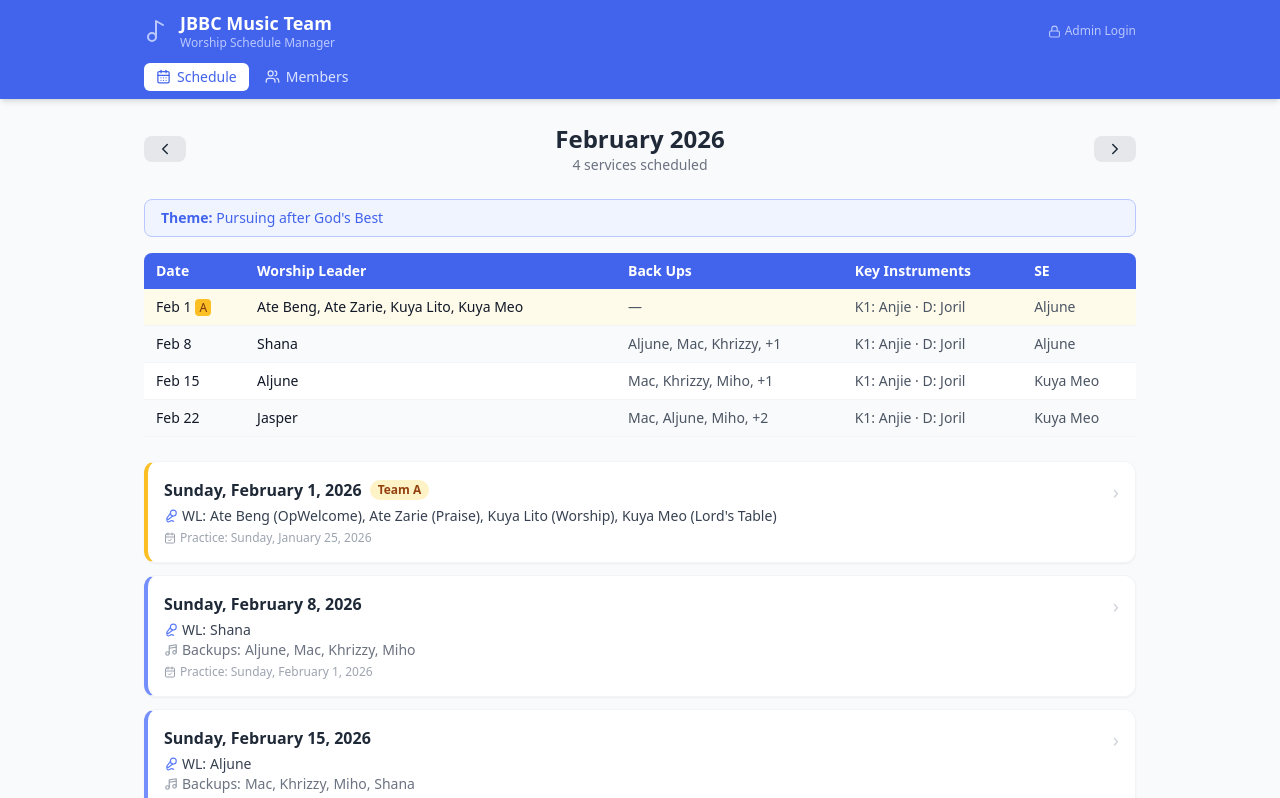
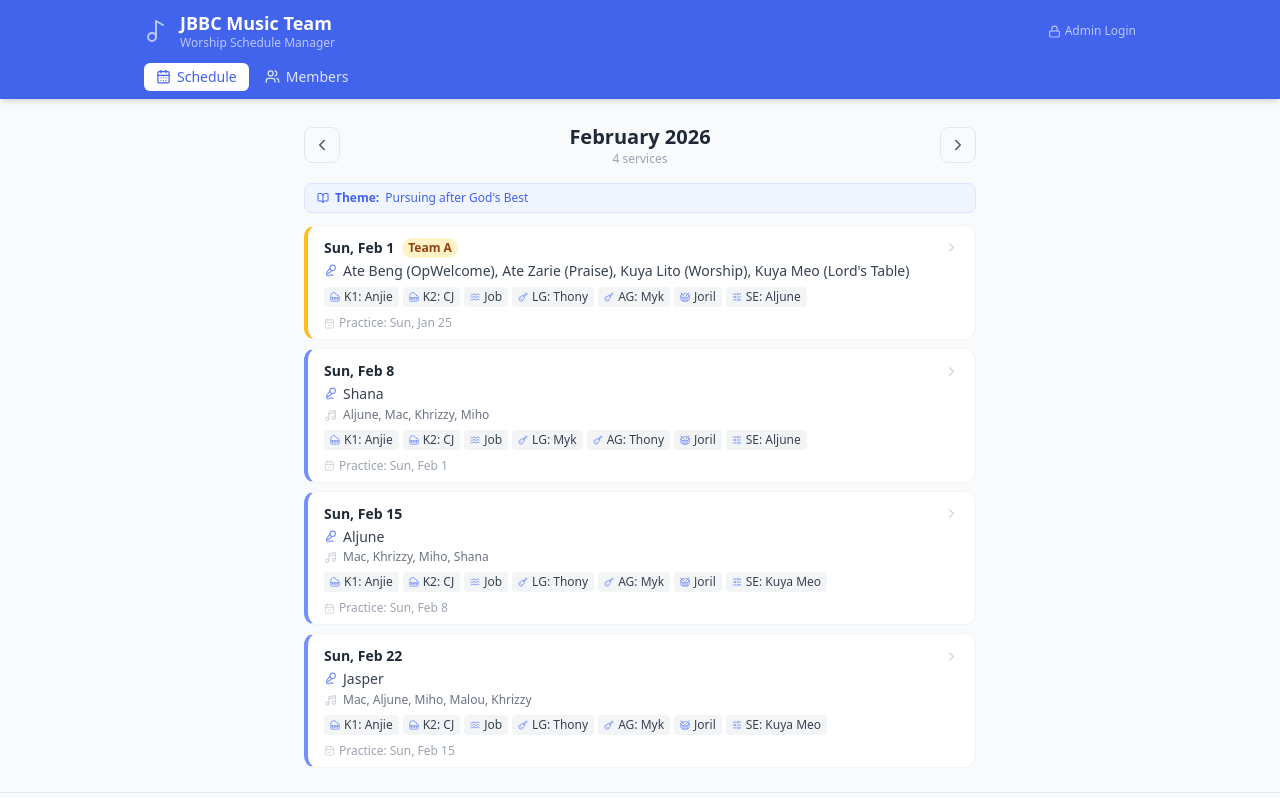
Before and after one commit to mlparaiso/jbbc, a React (Vite) app: page / in a window 1280 px wide. Shown: the top 798 px of the page. Built offline with nearby package versions, Linux system fonts and the light colour scheme.

Commit message:
Compact schedule page with instrument icons as pills

```diff
--- a/src/pages/SchedulePage.jsx
+++ b/src/pages/SchedulePage.jsx
@@ -1,21 +1,30 @@
 import { useState } from 'react';
 import { useNavigate } from 'react-router-dom';
 import { useApp } from '../context/AppContext';
-import { Mic2, Music4, CalendarCheck, ChevronLeft, ChevronRight, CalendarDays, Plus } from 'lucide-react';
+import {
+  Mic2, Music4, CalendarCheck, ChevronLeft, ChevronRight,
+  CalendarDays, Plus, ChevronRight as ArrowRight,
+  Piano, Guitar, Waves, Drum, SlidersHorizontal, BookOpen
+} from 'lucide-react';
 
 const MONTHS = [
   'January','February','March','April','May','June',
   'July','August','September','October','November','December'
 ];
 
-function formatDate(dateStr) {
+function shortDate(dateStr) {
   const d = new Date(dateStr + 'T00:00:00');
-  return d.toLocaleDateString('en-PH', { weekday: 'long', year: 'numeric', month: 'long', day: 'numeric' });
+  return d.toLocaleDateString('en-PH', { weekday: 'short', month: 'short', day: 'numeric' });
 }
 
-function shortDate(dateStr) {
-  const d = new Date(dateStr + 'T00:00:00');
-  return d.toLocaleDateString('en-PH', { month: 'short', day: 'numeric' });
+function InstrumentPill({ icon, name }) {
+  if (!name) return null;
+  return (
+    <span className="inline-flex items-center gap-1 bg-gray-100 text-gray-700 rounded px-1.5 py-0.5 text-xs">
+      <span className="text-primary-400">{icon}</span>
+      {name}
+    </span>
+  );
 }
 
 export default function SchedulePage() {
@@ -26,6 +35,10 @@ export default function SchedulePage() {
   const [year, setYear] = useState(now.getFullYear());
   const [month, setMonth] = useState(now.getMonth() + 1);
 
+  const MIN_YEAR = 2026;
+  const MIN_MONTH = 1;
+  const atMin = year === MIN_YEAR && month === MIN_MONTH;
+
   const monthLineups = lineups
     .filter((l) => {
       const d = new Date(l.date + 'T00:00:00');
@@ -33,11 +46,8 @@ export default function SchedulePage() {
     })
     .sort((a, b) => a.date.localeCompare(b.date));
 
-  const MIN_YEAR = 2026;
-  const MIN_MONTH = 1;
-
   const prevMonth = () => {
-    if (year === MIN_YEAR && month === MIN_MONTH) return; // don't go before Jan 2026
+    if (atMin) return;
     if (month === 1) { setMonth(12); setYear(y => y - 1); }
     else setMonth(m => m - 1);
   };
@@ -47,90 +57,32 @@ export default function SchedulePage() {
   };
 
   return (
-    <div>
+    <div className="max-w-2xl mx-auto">
       {/* Month Navigation */}
-      <div className="flex items-center justify-between mb-6">
-          <button onClick={prevMonth} className={`btn-secondary px-3 py-1 ${year === MIN_YEAR && month === MIN_MONTH ? 'opacity-30 cursor-not-allowed' : ''}`}><ChevronLeft size={18} /></button>
+      <div className="flex items-center justify-between mb-4">
+        <button onClick={prevMonth} className={`p-2 rounded-lg border border-gray-200 text-gray-600 hover:bg-gray-50 transition-colors ${atMin ? 'opacity-30 cursor-not-allowed' : ''}`}>
+          <ChevronLeft size={18} />
+        </button>
         <div className="text-center">
-          <h2 className="text-2xl font-bold text-gray-800">{MONTHS[month - 1]} {year}</h2>
-          <p className="text-sm text-gray-500">{monthLineups.length} service{monthLineups.length !== 1 ? 's' : ''} scheduled</p>
+          <h2 className="text-xl font-bold text-gray-800">{MONTHS[month - 1]} {year}</h2>
+          <p className="text-xs text-gray-400">{monthLineups.length} service{monthLineups.length !== 1 ? 's' : ''}</p>
         </div>
-          <button onClick={nextMonth} className="btn-secondary px-3 py-1"><ChevronRight size={18} /></button>
+        <button onClick={nextMonth} className="p-2 rounded-lg border border-gray-200 text-gray-600 hover:bg-gray-50 transition-colors">
+          <ChevronRight size={18} />
+        </button>
       </div>
 
-      {/* Monthly theme if present */}
+      {/* Monthly theme */}
       {monthLineups.length > 0 && monthLineups[0].theme && (
-        <div className="mb-4 px-4 py-2 bg-primary-50 border border-primary-200 rounded-lg text-sm text-primary-700">
+        <div className="mb-3 px-3 py-1.5 bg-primary-50 border border-primary-100 rounded-lg text-xs text-primary-700 flex items-center gap-1.5">
+          <BookOpen size={12} />
           <span className="font-semibold">Theme:</span> {monthLineups[0].theme}
         </div>
       )}
 
-      {/* Summary Table */}
+      {/* Lineup list */}
       {monthLineups.length > 0 ? (
-        <div className="overflow-x-auto mb-6">
-          <table className="w-full text-sm border-collapse">
-            <thead>
-              <tr className="bg-primary-700 text-white text-left">
-                <th className="px-3 py-2 rounded-tl-lg">Date</th>
-                <th className="px-3 py-2">Worship Leader</th>
-                <th className="px-3 py-2">Back Ups</th>
-                <th className="px-3 py-2">Key Instruments</th>
-                <th className="px-3 py-2 rounded-tr-lg">SE</th>
-              </tr>
-            </thead>
-            <tbody>
-              {monthLineups.map((lineup, i) => {
-                const wlNames = lineup.worshipLeaders.map(wl => {
-                  const m = getMemberById(wl.memberId);
-                  return m ? m.name : '—';
-                }).join(', ');
-
-                const backupNames = lineup.backUps.slice(0, 3).map(id => {
-                  const m = getMemberById(id);
-                  return m ? m.name : '—';
-                });
-                if (lineup.backUps.length > 3) backupNames.push(`+${lineup.backUps.length - 3}`);
-
-                const se = getMemberById(lineup.soundEngineer);
-                const k1 = lineup.instruments.k1?.map(id => getMemberById(id)?.name).filter(Boolean).join('/') || '—';
-                const drums = lineup.instruments.drums?.map(id => getMemberById(id)?.name).filter(Boolean).join('/') || '—';
-
-                return (
-                  <tr
-                    key={lineup.id}
-                    onClick={() => navigate(`/lineup/${lineup.id}`)}
-                    className={`border-b border-gray-100 cursor-pointer hover:bg-primary-50 transition-colors ${
-                      lineup.isTeamA ? 'bg-amber-50' : i % 2 === 0 ? 'bg-white' : 'bg-gray-50'
-                    }`}
-                  >
-                    <td className="px-3 py-2 font-medium whitespace-nowrap">
-                      {shortDate(lineup.date)}
-                      {lineup.isTeamA && <span className="ml-1 text-xs bg-amber-400 text-amber-900 px-1 rounded">A</span>}
-                    </td>
-                    <td className="px-3 py-2">{wlNames || 'TBA'}</td>
-                    <td className="px-3 py-2 text-gray-600">{backupNames.join(', ') || '—'}</td>
-                    <td className="px-3 py-2 text-gray-600">K1: {k1} · D: {drums}</td>
-                    <td className="px-3 py-2 text-gray-600">{se?.name || '—'}</td>
-                  </tr>
-                );
-              })}
-            </tbody>
-          </table>
-        </div>
-      ) : (
-        <div className="text-center py-16 text-gray-400">
-          <CalendarDays size={48} className="mx-auto mb-3 opacity-40" />
-          <p className="text-lg font-medium">No lineups for this month yet.</p>
-          {isAdmin && (
-            <button onClick={() => navigate('/lineup/new')} className="btn-primary mt-4 flex items-center gap-1.5 mx-auto">
-              <Plus size={16} /> Create First Lineup
-            </button>
-          )}
-        </div>
-      )}
-
-      {/* Lineup Cards */}
-      <div className="space-y-3">
+        <div className="space-y-2">
           {monthLineups.map((lineup) => {
             const wlNames = lineup.worshipLeaders.map(wl => {
               const m = getMemberById(wl.memberId);
@@ -140,51 +92,86 @@ export default function SchedulePage() {
 
             const backupNames = lineup.backUps.map(id => getMemberById(id)?.name).filter(Boolean).join(', ');
 
+            const k1 = lineup.instruments.k1?.map(id => getMemberById(id)?.name).filter(Boolean).join('/') || '';
+            const k2 = lineup.instruments.k2?.map(id => getMemberById(id)?.name).filter(Boolean).join('/') || '';
+            const bass = lineup.instruments.bass?.map(id => getMemberById(id)?.name).filter(Boolean).join('/') || '';
+            const lg = lineup.instruments.leadGuitar?.map(id => getMemberById(id)?.name).filter(Boolean).join('/') || '';
+            const ag = lineup.instruments.acousticGuitar?.map(id => getMemberById(id)?.name).filter(Boolean).join('/') || '';
+            const drums = lineup.instruments.drums?.map(id => getMemberById(id)?.name).filter(Boolean).join('/') || '';
+            const se = getMemberById(lineup.soundEngineer);
+
             return (
               <div
                 key={lineup.id}
                 onClick={() => navigate(`/lineup/${lineup.id}`)}
-              className={`card cursor-pointer hover:shadow-md transition-shadow border-l-4 ${
+                className={`bg-white border border-gray-100 rounded-xl cursor-pointer hover:shadow-sm hover:border-primary-200 transition-all border-l-4 ${
                   lineup.isTeamA ? 'border-l-amber-400' : 'border-l-primary-400'
                 }`}
               >
-              <div className="flex items-start justify-between gap-4">
-                <div className="flex-1 min-w-0">
-                  <div className="flex items-center gap-2 mb-1">
-                    <span className="font-bold text-gray-800">{formatDate(lineup.date)}</span>
+                {/* Top row: date + Team A badge + arrow */}
+                <div className="flex items-center justify-between px-4 pt-3 pb-1">
+                  <div className="flex items-center gap-2">
+                    <span className="font-bold text-gray-800 text-sm">{shortDate(lineup.date)}</span>
                     {lineup.isTeamA && (
-                      <span className="text-xs bg-amber-100 text-amber-800 font-semibold px-2 py-0.5 rounded-full">Team A</span>
+                      <span className="text-xs bg-amber-100 text-amber-800 font-semibold px-1.5 py-0.5 rounded-full">Team A</span>
                     )}
                   </div>
-                  <p className="text-sm text-gray-700 flex items-center gap-1">
-                    <Mic2 size={14} className="text-primary-500 flex-shrink-0" />
-                    <span className="font-medium">WL:</span> {wlNames || 'TBA'}
-                  </p>
+                  <ChevronRight size={15} className="text-gray-300" />
+                </div>
+
+                {/* WL row */}
+                <div className="flex items-start gap-1.5 px-4 pb-1">
+                  <Mic2 size={13} className="text-primary-400 flex-shrink-0 mt-0.5" />
+                  <span className="text-sm text-gray-700 font-medium leading-tight">{wlNames || 'TBA'}</span>
+                </div>
+
+                {/* Backups row */}
                 {backupNames && (
-                    <p className="text-sm text-gray-500 flex items-center gap-1">
-                      <Music4 size={14} className="text-gray-400 flex-shrink-0" />
-                      <span className="font-medium">Backups:</span> {backupNames}
-                    </p>
+                  <div className="flex items-start gap-1.5 px-4 pb-1">
+                    <Music4 size={13} className="text-gray-300 flex-shrink-0 mt-0.5" />
+                    <span className="text-xs text-gray-500 leading-tight">{backupNames}</span>
+                  </div>
                 )}
+
+                {/* Instruments row */}
+                <div className="flex flex-wrap gap-1 px-4 pb-2 pt-1">
+                  {k1 && <InstrumentPill icon={<Piano size={10} />} name={`K1: ${k1}`} />}
+                  {k2 && <InstrumentPill icon={<Piano size={10} />} name={`K2: ${k2}`} />}
+                  {bass && <InstrumentPill icon={<Waves size={10} />} name={bass} />}
+                  {lg && <InstrumentPill icon={<Guitar size={10} />} name={`LG: ${lg}`} />}
+                  {ag && <InstrumentPill icon={<Guitar size={10} />} name={`AG: ${ag}`} />}
+                  {drums && <InstrumentPill icon={<Drum size={10} />} name={drums} />}
+                  {se && <InstrumentPill icon={<SlidersHorizontal size={10} />} name={`SE: ${se.name}`} />}
+                </div>
+
+                {/* Practice date */}
                 {lineup.practiceDate && (
-                    <p className="text-xs text-gray-400 mt-1 flex items-center gap-1">
-                      <CalendarCheck size={12} className="flex-shrink-0" />
-                      Practice: {formatDate(lineup.practiceDate)}
-                    </p>
+                  <div className="flex items-center gap-1 px-4 pb-2">
+                    <CalendarCheck size={11} className="text-gray-300" />
+                    <span className="text-xs text-gray-400">Practice: {shortDate(lineup.practiceDate)}</span>
+                  </div>
                 )}
-                </div>
-                <span className="text-gray-300 text-xl flex-shrink-0">›</span>
-              </div>
               </div>
             );
           })}
         </div>
+      ) : (
+        <div className="text-center py-16 text-gray-400">
+          <CalendarDays size={40} className="mx-auto mb-3 opacity-30" />
+          <p className="font-medium">No lineups for this month yet.</p>
+          {isAdmin && (
+            <button onClick={() => navigate('/lineup/new')} className="btn-primary mt-4 flex items-center gap-1.5 mx-auto">
+              <Plus size={15} /> Create First Lineup
+            </button>
+          )}
+        </div>
+      )}
 
       {/* Admin: Add Lineup Button */}
       {isAdmin && monthLineups.length > 0 && (
-        <div className="mt-6 text-center">
-          <button onClick={() => navigate('/lineup/new')} className="btn-primary flex items-center gap-1.5 mx-auto">
-            <Plus size={16} /> Add New Lineup
+        <div className="mt-4 text-center">
+          <button onClick={() => navigate('/lineup/new')} className="btn-primary flex items-center gap-1.5 mx-auto text-sm">
+            <Plus size={15} /> Add New Lineup
           </button>
         </div>
       )}
```
Lines whose indentation alone changed are shown as unchanged.
